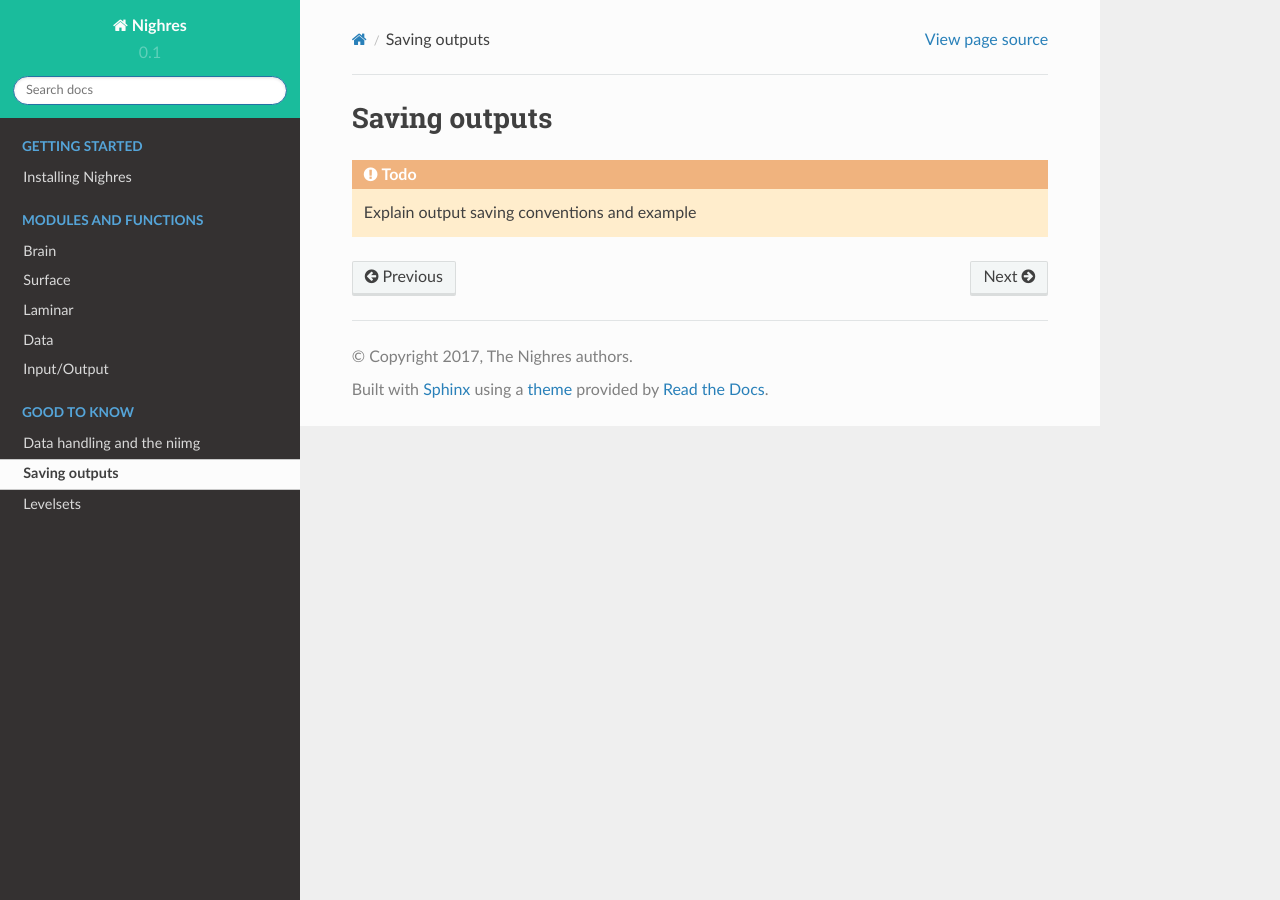
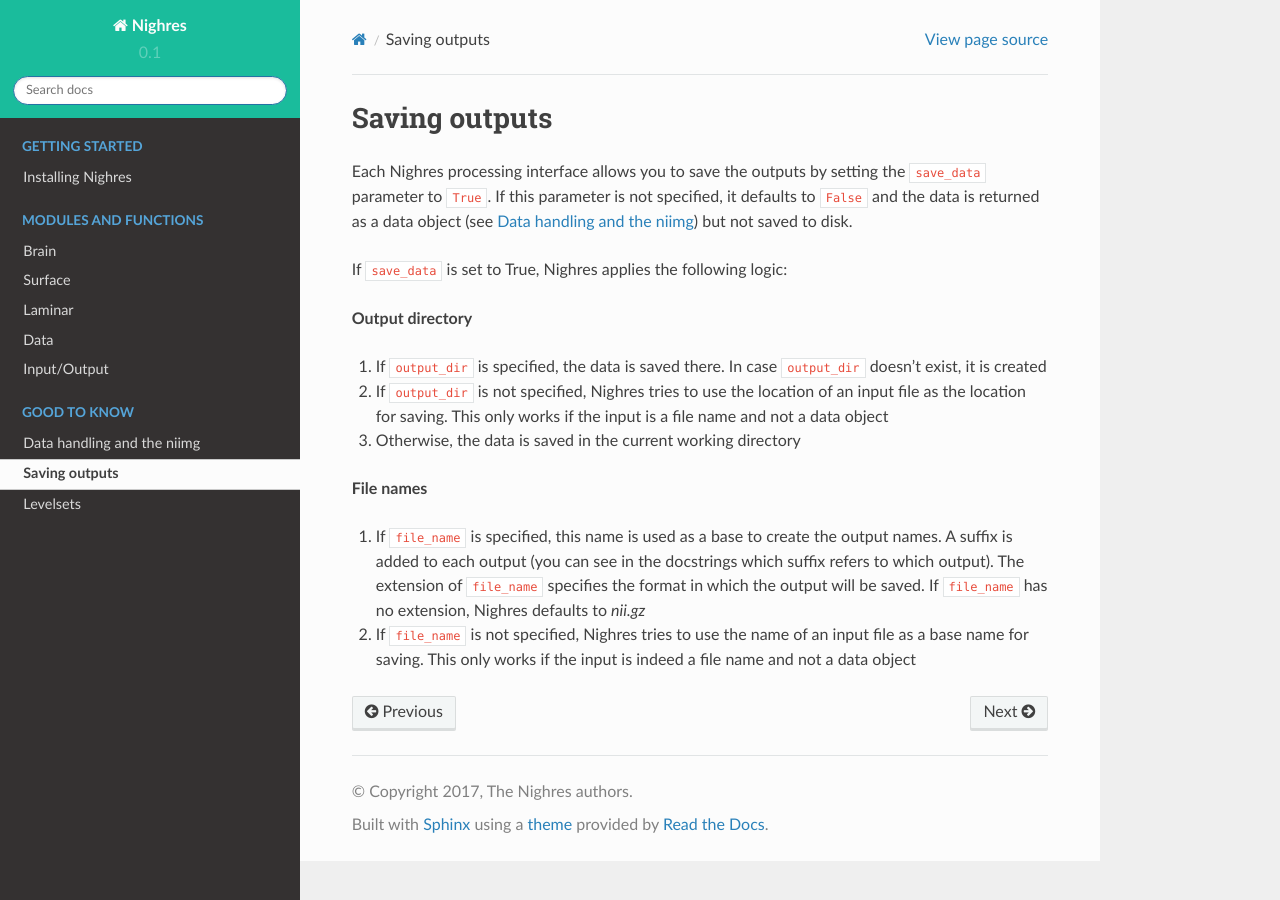
Before and after one commit to nighres/nighres, a Sphinx documentation site: the page built from doc/saving.rst, in a window 1280 px wide. Built offline with Sphinx 7.4.7 and the Read the Docs theme 2.0.0, drawn with Linux system fonts in a browser that asks for light colours; pages that are not in the unit, such as notebooks, are missing from menus.

Commit message:
include saving information in documentation

```diff
--- a/doc/data_formats.rst
+++ b/doc/data_formats.rst
@@ -1,3 +1,5 @@
+.. _data-formats:
+
 Data handling and the niimg
 ============================
 
--- a/doc/saving.rst
+++ b/doc/saving.rst
@@ -1,4 +1,17 @@
 Saving outputs
 ==============
 
-.. todo:: Explain output saving conventions and example
+Each Nighres processing interface allows you to save the outputs by setting the ``save_data`` parameter to ``True``. If this parameter is not specified, it defaults to ``False`` and the data is returned as a data object (see :ref:`data-formats`) but not saved to disk.
+
+If ``save_data`` is set to True, Nighres applies the following logic:
+
+**Output directory**
+
+1. If ``output_dir`` is specified, the data is saved there. In case ``output_dir`` doesn't exist, it is created
+2. If ``output_dir`` is not specified, Nighres tries to use the location of an input file as the location for saving. This only works if the input is a file name and not a data object
+3. Otherwise, the data is saved in the current working directory
+
+**File names**
+
+1. If ``file_name`` is specified, this name is used as a base to create the output names. A suffix is added to each output (you can see in the docstrings which suffix refers to which output). The extension of ``file_name`` specifies the format in which the output will be saved. If ``file_name`` has no extension, Nighres defaults to *nii.gz*
+2. If ``file_name`` is not specified, Nighres tries to use the name of an input file as a base name for saving. This only works if the input is indeed a file name and not a data object
```
